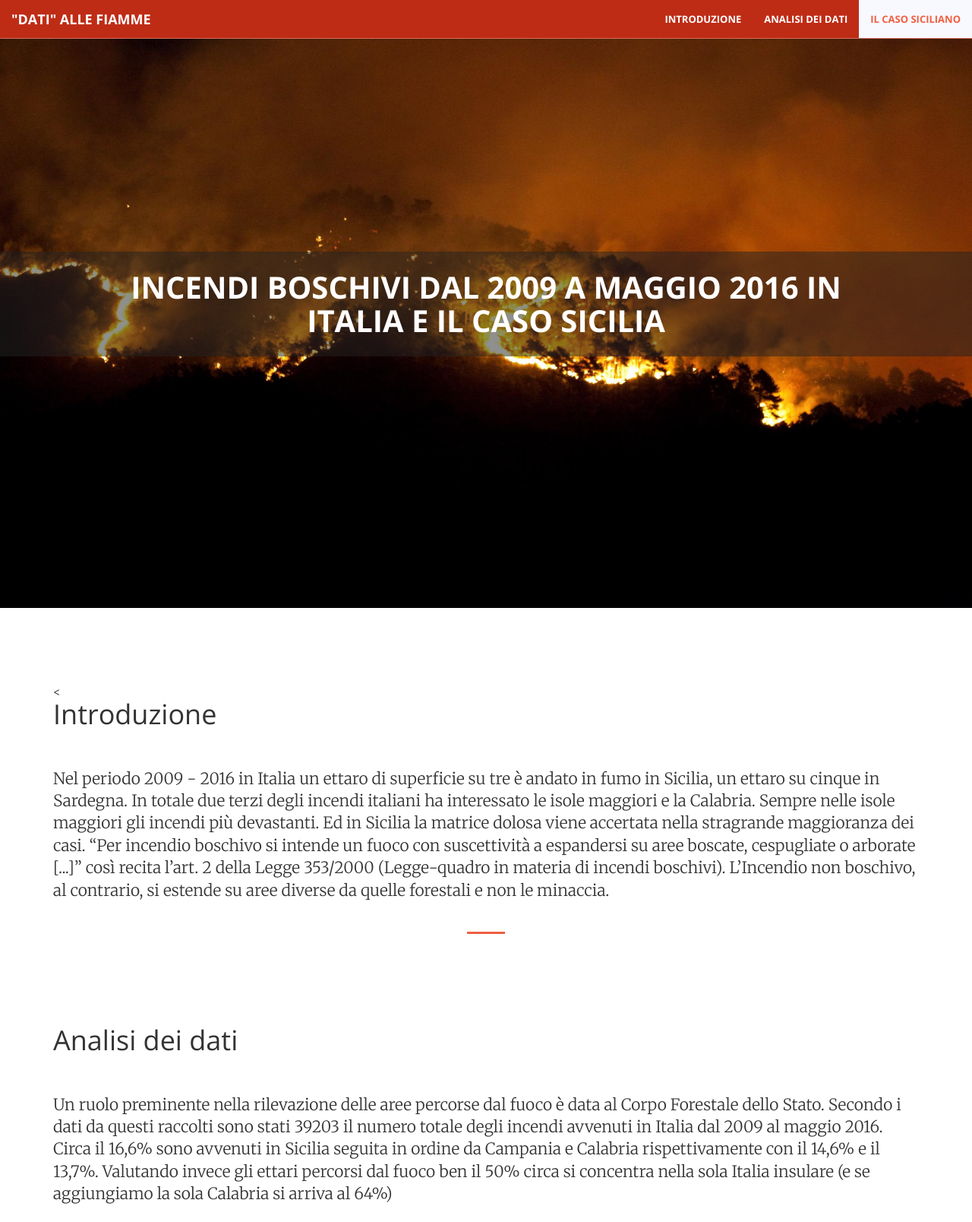
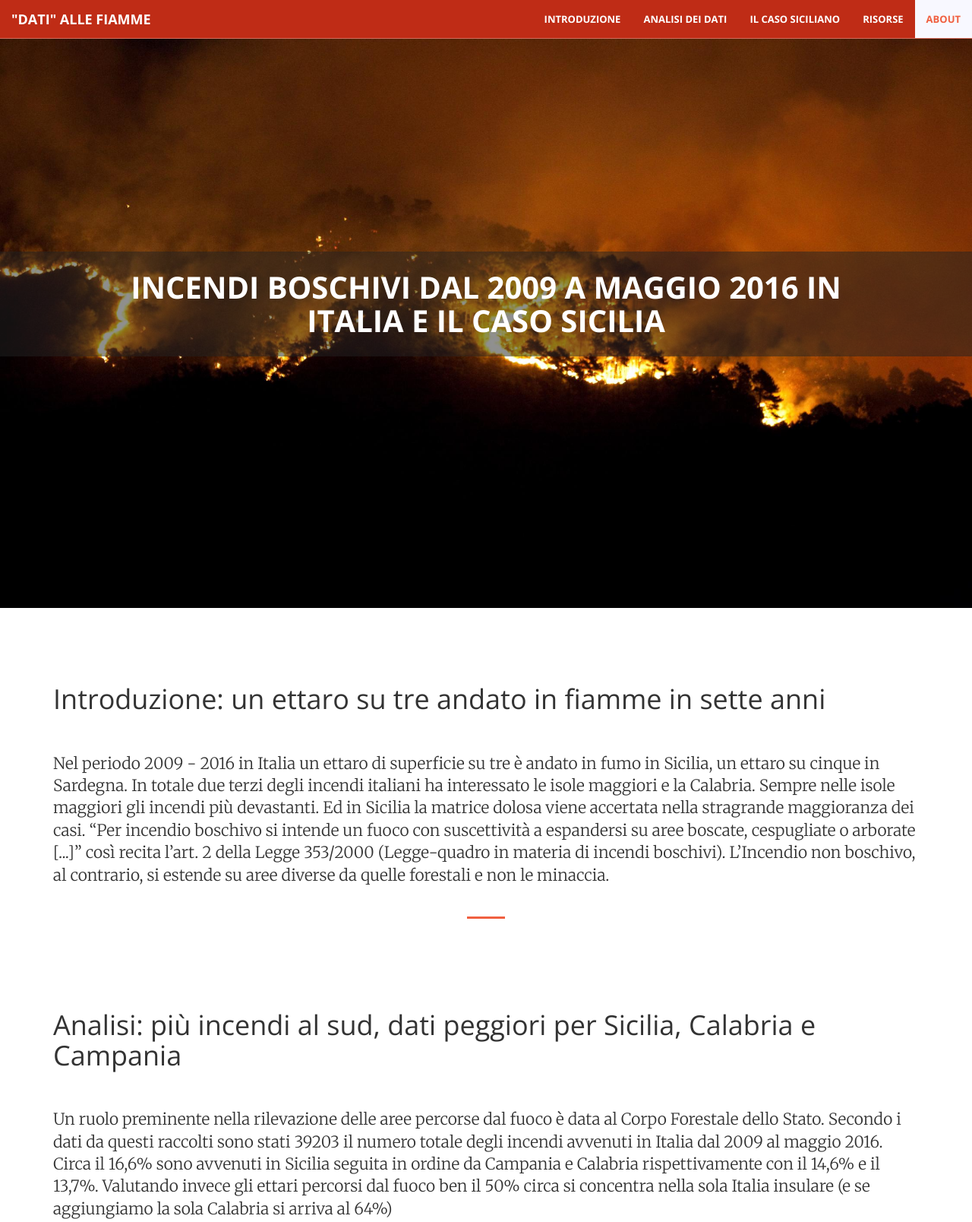
Before and after one commit to giuragu/fire, a website: page index.html in a window 1280 px wide. Shown: the top 1608 px of the page at 76% size. Drawn offline with nearby package versions, Linux system fonts and the light colour scheme.

Commit message:
aggiunti risorse e link ai docs

```diff
--- a/index.html
+++ b/index.html
@@ -59,7 +59,12 @@
                     <li>
                         <a class="page-scroll" href="#ilcasosiciliano">Il caso Siciliano</a>
                     </li>
-
+                    <li>
+                        <a class="page-scroll" href="#risorse">Risorse</a>
+                    </li>
+                    <li>
+                        <a class="page-scroll" href="#about">About</a>
+                    </li>
                 </ul>
             </div>
             <!-- /.navbar-collapse -->
@@ -80,7 +85,7 @@
         <div class="container">
             <div class="row">
                 <div class="col-lg-12 text-left">
-                    <<h1 class="section-heading">Introduzione</h2>
+                    <h1 class="section-heading">Introduzione: un ettaro su tre andato in fiamme in sette anni</h2>
                     <br>
                     <br>
                     <p class="lead">Nel periodo 2009 - 2016 in Italia un ettaro di superficie su tre è andato in fumo in Sicilia, un ettaro su cinque in Sardegna.
@@ -99,7 +104,7 @@
         <div class="container">
             <div class="row">
                 <div class="col-lg-12 text-left">
-                    <h1 class="section-heading">Analisi dei dati</h2>
+                    <h1 class="section-heading">Analisi: più incendi al sud, dati peggiori per Sicilia, Calabria e Campania</h2>
                     <br>
                     <br>
                     <p class="lead">Un ruolo preminente nella rilevazione delle aree percorse dal fuoco è data al Corpo Forestale dello Stato. Secondo i dati da questi raccolti
@@ -204,11 +209,26 @@
                   </div>
               </div>
           </div>
+      </section>
+      <section id="risorse">
+          <div class="container">
+              <div class="row">
+                  <div class="col-lg-12 text-left">
+                      <h2 class="section-heading">Risorse e metodologia</h2>
+                      <br>
+                      <br>
+                      <p class="lead">Risorse e metodologia...
+                        <a href="https://github.com/giuragu/fire/tree/master/docs" target="_blank">Scarica i dati e i documenti utilizzati</a>
+                      <br>
+                      <br>
+                      </p>
+                  </div>
+              </div>
+          </div>
+      </section>
 
-
-      </section>
       <!-- Footer -->
-      <footer class="content-section-grey">
+      <footer class="content-section-grey" id="about">
         <div class="container">
           <div class="row">
               <div class="col-lg-12">
```
